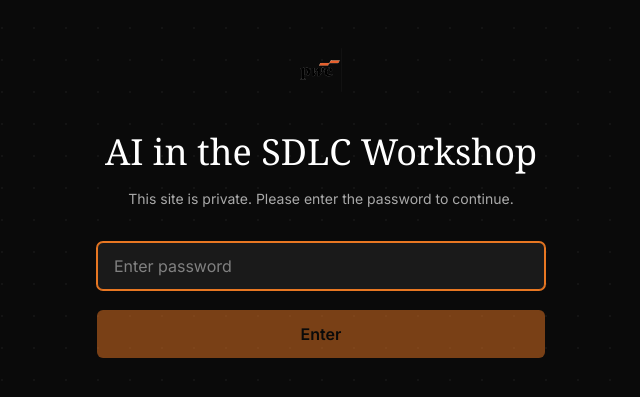
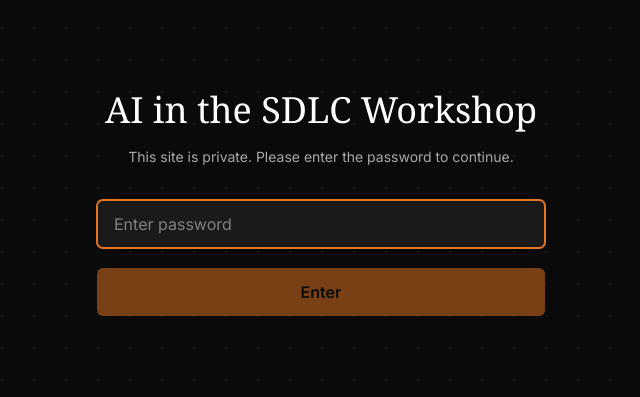
Before and after one commit to nnbiggs/-aon-ai-workshop, a Next.js app: page /gate in a window 1280 px wide. Shown: the part 197-594 px from the top of the page, without its empty margins (319-959 px from the left). Built offline with nearby package versions, Linux system fonts and the light colour scheme.

Commit message:
Remove logo from gate, nav, hero, and footer.

```diff
--- a/app/gate/page.tsx
+++ b/app/gate/page.tsx
@@ -1,5 +1,4 @@
 import type { Metadata } from "next";
-import PwcLogo from "@/components/PwcLogo";
 import GateForm from "@/components/GateForm";
 
 export const metadata: Metadata = {
@@ -11,8 +10,6 @@ export default function GatePage() {
   return (
     <main className="dot-grid flex min-h-[100dvh] w-full items-center justify-center bg-canvas px-4 py-12">
       <div className="flex w-full max-w-md flex-col items-center text-center">
-        <PwcLogo height={44} className="mb-10" />
-
         <h1 className="hero-title text-balance text-[2rem] leading-tight sm:text-4xl">
           AI in the SDLC Workshop
         </h1>
--- a/components/AonLogo.tsx
+++ /dev/null
@@ -1,34 +0,0 @@
-type AonLogoProps = {
-  height?: number;
-  className?: string;
-};
-
-const ASPECT = 554.12 / 270;
-
-/**
- * Aon wordmark — sourced from the workshop deck brand assets.
- * White letterforms with Aon red accent marks (#FD5108).
- */
-export default function AonLogo({ height = 22, className = "" }: AonLogoProps) {
-  const width = Math.round(height * ASPECT);
-
-  return (
-    <svg
-      viewBox="0 0 554.12 270"
-      width={width}
-      height={height}
-      className={className}
-      role="img"
-      aria-label="Aon"
-    >
-      <path
-        fill="currentColor"
-        d="M410.2 113.89C390.7 117.04 380.74 131.44 380.74 156.78 380.74 182.12 394.02 199.33 414.37 199.33 423.84 199.33 432.45 196.18 450.54 187.31L450.54 207.94C428.83 217.9 416.05 220.98 398.55 220.98 379.61 220.98 366.28 215.95 355.4 204.86 344.25 193.7 338.67 178.97 338.67 162.56 338.67 126.06 365.69 101.37 405.15 101.37 431.36 101.37 449.39 113.35 449.39 130.93 449.39 142.25 441 150.05 428.55 150.05 422.16 150.05 416.91 148.38 410.19 144.48L410.19 113.88 410.19 113.88ZM313.98 162.57C331.46 140.53 337.63 131.65 337.63 120.83 337.63 110.01 329.08 101.38 317.65 101.38 310.61 101.38 304.28 104.7 301.18 108.16L301.18 153.05 272.54 191.21 272.54 104.2 245.31 104.2 200.04 179.25 200.04 104.2 184.39 104.2 143.3 114.22 143.3 124.72 165.71 126.99 165.71 219.03 194.68 219.03 238.1 147.68 238.1 219.03 269.83 219.03 313.97 162.56 313.97 162.56ZM56.79 127.6C63.45 126.79 66.75 126.41 69.9 126.41 88.79 126.41 99.03 138.97 99.03 162.58 99.03 190.47 86.52 205.02 63.18 205.02 61.23 205.02 59.88 205.02 56.79 204.87L56.79 127.6 56.79 127.6ZM56.79 217.91C64.32 218.77 71.62 219.04 76.02 219.04 114.84 219.04 139.47 194.2 139.47 157.27 139.47 125.33 121.01 102.26 95.99 102.26 85.16 102.26 77.9 104.48 56.79 117.05L56.79 101.67 45.09 101.67 0 115.36 0 126.4 18.67 126.4 18.67 255.16 1.87 259.34 1.87 270 75.57 270 75.57 259.34C75.57 259.34 56.78 255.16 56.78 255.16L56.78 217.91 56.78 217.91Z"
-      />
-      <path
-        className="fill-[var(--aon-red)]"
-        d="M389.24 69.47 266.27 69.47 287.22 34.74 410.19 34.74 389.24 69.47ZM554.12 0 431.15 0 410.2 34.73 533.17 34.73 554.12 0Z"
-      />
-    </svg>
-  );
-}
--- a/components/Footer.tsx
+++ b/components/Footer.tsx
@@ -1,5 +1,3 @@
-import PwcLogo from "@/components/PwcLogo";
-
 export default function Footer() {
   return (
     <footer className="relative bg-canvas">
@@ -7,8 +5,7 @@ export default function Footer() {
       <div className="content-wrap py-8 sm:py-10">
         <div className="grid gap-6 text-center sm:gap-8 md:grid-cols-3 md:items-start md:text-left">
           <div className="flex flex-col items-center md:items-start">
-            <PwcLogo height={22} />
-            <p className="mt-3 font-mono text-[11px] text-white-30 sm:mt-4">
+            <p className="font-mono text-[11px] text-white-30">
               AI-native SDLC acceleration
             </p>
           </div>
--- a/components/Hero.tsx
+++ b/components/Hero.tsx
@@ -1,5 +1,4 @@
 import Image from "next/image";
-import PwcLogo from "@/components/PwcLogo";
 import Reveal from "@/components/ui/Reveal";
 import { images } from "@/lib/images";
 
@@ -53,12 +52,9 @@ export default function Hero() {
           </Reveal>
 
           <Reveal delay={0.32}>
-            <div className="mt-5 flex flex-col items-start gap-3 sm:mt-6 sm:flex-row sm:flex-wrap sm:items-center sm:gap-x-4 sm:gap-y-3">
-              <PwcLogo height={16} className="sm:h-[18px]" />
-              <p className="font-mono text-[11px] leading-relaxed text-orange sm:text-[13px]">
-                [ JUNE, 2026 ] · [ CONFIDENTIAL ]
-              </p>
-            </div>
+            <p className="mt-5 font-mono text-[11px] leading-relaxed text-orange sm:mt-6 sm:text-[13px]">
+              [ JUNE, 2026 ] · [ CONFIDENTIAL ]
+            </p>
           </Reveal>
         </div>
 
--- a/components/Nav.tsx
+++ b/components/Nav.tsx
@@ -1,7 +1,6 @@
 "use client";
 
 import { useEffect, useState } from "react";
-import PwcLogo from "@/components/PwcLogo";
 
 const links = [
   { href: "#purpose", label: "Purpose" },
@@ -25,12 +24,7 @@ export default function Nav() {
 
   return (
     <header className="nav-blur sticky top-0 z-50 h-nav w-full border-b border-border">
-      <div className="content-wrap flex h-full items-center justify-between gap-3">
-        <a href="#" className="shrink-0">
-          <PwcLogo height={18} className="sm:hidden" />
-          <PwcLogo height={20} className="hidden sm:block" />
-        </a>
-
+      <div className="content-wrap flex h-full items-center justify-end md:justify-center">
         <nav aria-label="Primary" className="hidden md:block">
           <ul className="flex items-center gap-4 lg:gap-6">
             {links.map((link) => (
--- a/components/PwcLogo.tsx
+++ /dev/null
@@ -1,23 +0,0 @@
-import Image from "next/image";
-
-type PwcLogoProps = {
-  className?: string;
-  height?: number;
-};
-
-const INTRINSIC_WIDTH = 615;
-const INTRINSIC_HEIGHT = 638;
-
-export default function PwcLogo({ className = "", height = 40 }: PwcLogoProps) {
-  return (
-    <Image
-      src="/pwc-logo.png"
-      alt="PwC"
-      width={INTRINSIC_WIDTH}
-      height={INTRINSIC_HEIGHT}
-      className={className}
-      style={{ height, width: "auto" }}
-      priority={height >= 40}
-    />
-  );
-}
```
Also changed, not shown: public/aon-logo.svg (deleted), public/pwc-logo.png (deleted).
